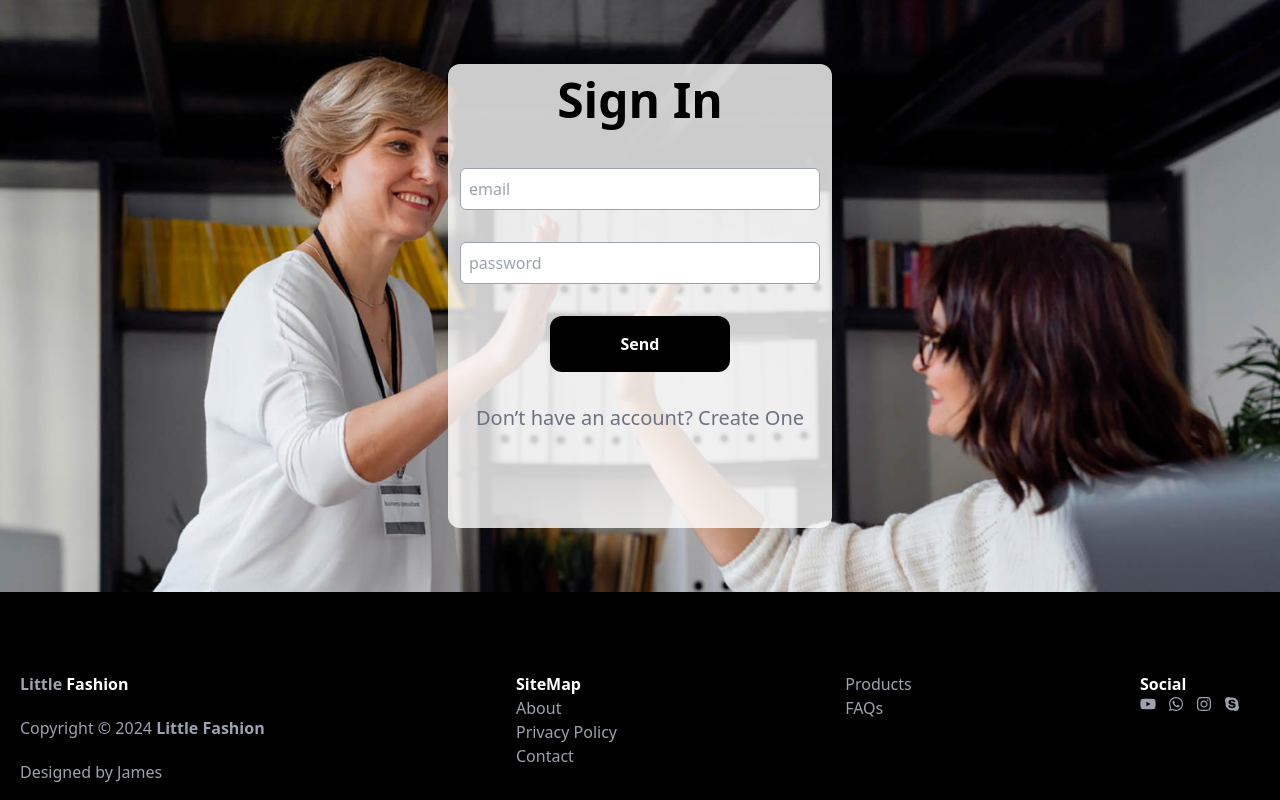
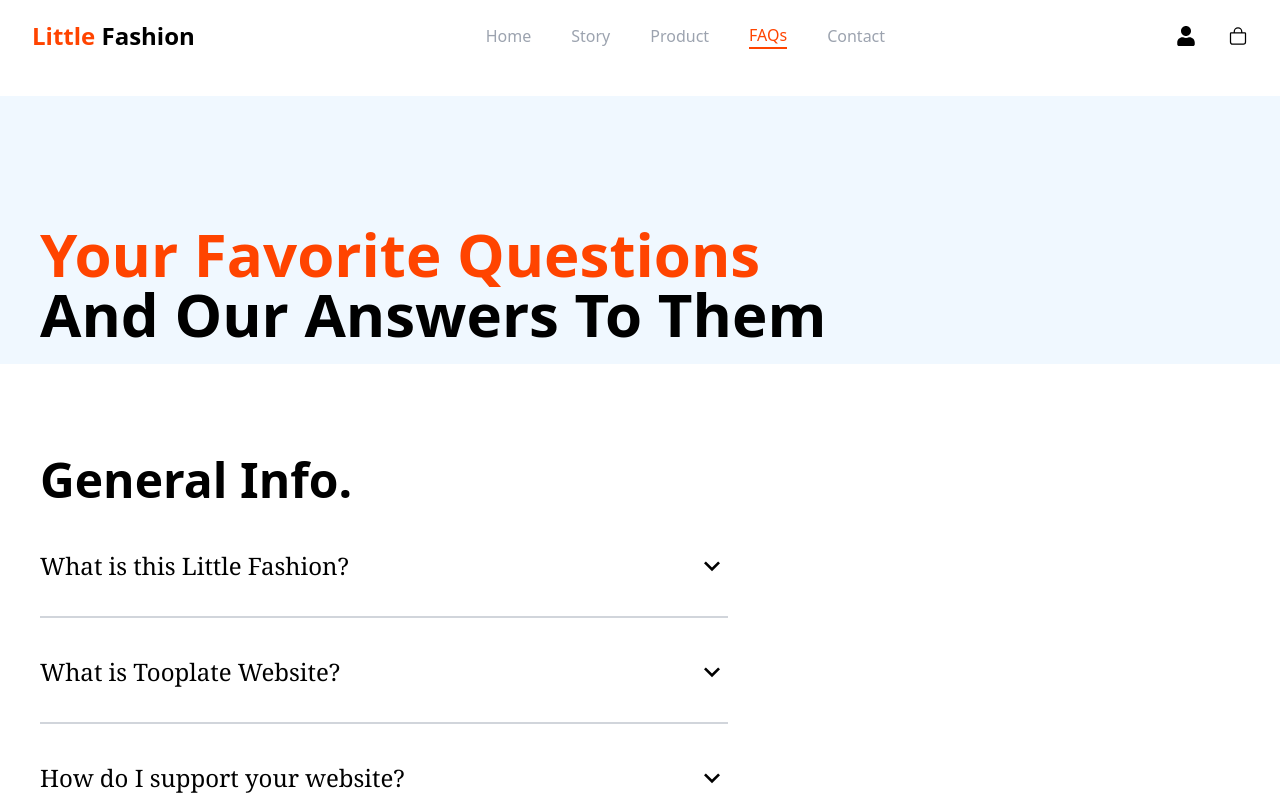
Before and after one commit to james2000-design/little-fashion, a React (Vite) app: page /faqs in a window 1280 px wide. Before the commit this address led to /login. Shown: the top 800 px of the page. Built offline with nearby package versions, Linux system fonts and the light colour scheme.

Commit message:
tactive menu border

```diff
--- a/src/App.tsx
+++ b/src/App.tsx
@@ -23,12 +23,11 @@ function App() {
             <Route path="/" element={<HomePage />} />
             <Route path="/login" element={<SignInPage />} />
             <Route path="/register" element={<SignUpPage />} />
-
+            <Route path="/stories" element={<Stories />} />
+            <Route path="/products" element={<Products />} />
+            <Route path="/faqs" element={<Faqs />} />
+            <Route path="/contact" element={<ContactPage />} />
             <Route element={<ProtectedRoute />}>
-              <Route path="/stories" element={<Stories />} />
-              <Route path="/products" element={<Products />} />
-              <Route path="/faqs" element={<Faqs />} />
-              <Route path="/contact" element={<ContactPage />} />
               <Route path="/cart" element={<CartPage />} />
             </Route>
           </Routes>
--- a/src/components/navbar.tsx
+++ b/src/components/navbar.tsx
@@ -1,21 +1,28 @@
 import { useState } from "react";
 import { FaUser, FaBars, FaTimes } from "react-icons/fa";
 import { IoBagOutline } from "react-icons/io5";
-import { Link } from "react-router-dom";
+import { Link, useLocation } from "react-router-dom";
 import { useAuth } from "../context/storeContext";
 import { IoMdLogOut } from "react-icons/io";
 
 const Navbar = () => {
   const [isMenuOpen, setIsMenuOpen] = useState(false);
   const { logout, isAuthenticated } = useAuth();
+  const location = useLocation();
 
   const toggleMenu = () => {
     setIsMenuOpen(!isMenuOpen);
   };
 
+  const getLinkClasses = (path: string) => {
+    return location.pathname === path
+      ? "text-[#FF4400] border-b-2 border-[#FF4400]"
+      : "text-gray-400";
+  };
+
   return (
     <div className="relative ">
-      <div className="w-full flex z-10  items-center justify-between px-4 md:px-8 bg-white py-5 fixed">
+      <div className="w-full flex z-10 items-center justify-between px-4 md:px-8 bg-white py-5 fixed">
         <div className="flex flex-grow items-center md:hidden">
           <div className="mr-4" onClick={toggleMenu}>
             {isMenuOpen ? <FaTimes size={20} /> : <FaBars size={20} />}
@@ -28,59 +35,58 @@ const Navbar = () => {
           </strong>
         </div>
         <div className="hidden md:flex flex-grow items-center gap-10">
-          <Link to={"/"}>
-            <div className="text-gray-400">Home</div>
+          <Link to="/">
+            <div className={getLinkClasses("/")}>Home</div>
           </Link>
-          <Link to={"/stories"}>
-            <div className="text-gray-400">Story</div>
+          <Link to="/stories">
+            <div className={getLinkClasses("/stories")}>Story</div>
           </Link>
-          <Link to={"/products"}>
-            <div className="text-gray-400">Product</div>
+          <Link to="/products">
+            <div className={getLinkClasses("/products")}>Product</div>
           </Link>
-          <Link to={"/faqs"}>
-            <div className="text-gray-400">FAQs</div>
+          <Link to="/faqs">
+            <div className={getLinkClasses("/faqs")}>FAQs</div>
           </Link>
-          <Link to={"/contact"}>
-            <div className="text-gray-400">Contact</div>
+          <Link to="/contact">
+            <div className={getLinkClasses("/contact")}>Contact</div>
           </Link>
         </div>
         <div className="flex items-center gap-8 md:ml-auto">
           {isAuthenticated ? (
-            <Link to={"/"}>
-              <span onClick={logout} className=" hover:text-[#ff4400] ">
+            <Link to="/">
+              <span onClick={logout} className="hover:text-[#ff4400]">
                 <IoMdLogOut size={20} />
               </span>
             </Link>
           ) : (
-            <Link to={"/login"}>
-              <span className=" hover:text-[#ff4400] ">
+            <Link to="/login">
+              <span className="hover:text-[#ff4400]">
                 <FaUser size={20} />
               </span>
             </Link>
           )}
-
-          <Link to={"/cart"}>
-            <span className=" hover:text-[#ff4400] ">
+          <Link to="/cart">
+            <span className="hover:text-[#ff4400]">
               <IoBagOutline size={20} />
             </span>
           </Link>
         </div>
         {isMenuOpen && (
-          <div className="absolute top-full left-0 w-full bg-white shadow-md  md:hidden flex  flex-col items-start p-4 gap-4">
-            <Link to={"/"}>
-              <div className="text-gray-400">Home</div>
+          <div className="absolute top-full left-0 w-full bg-white shadow-md md:hidden flex flex-col items-start p-4 gap-4">
+            <Link to="/">
+              <div className={getLinkClasses("/")}>Home</div>
             </Link>
-            <Link to={"/stories"}>
-              <div className="text-gray-400">Story</div>
+            <Link to="/stories">
+              <div className={getLinkClasses("/stories")}>Story</div>
             </Link>
-            <Link to={"/products"}>
-              <div className="text-gray-400">Product</div>
+            <Link to="/products">
+              <div className={getLinkClasses("/products")}>Product</div>
             </Link>
-            <Link to={"/faqs"}>
-              <div className="text-gray-400">FAQs</div>
+            <Link to="/faqs">
+              <div className={getLinkClasses("/faqs")}>FAQs</div>
             </Link>
-            <Link to={"/contact"}>
-              <div className="text-gray-400">Contact</div>
+            <Link to="/contact">
+              <div className={getLinkClasses("/contact")}>Contact</div>
             </Link>
           </div>
         )}
```
